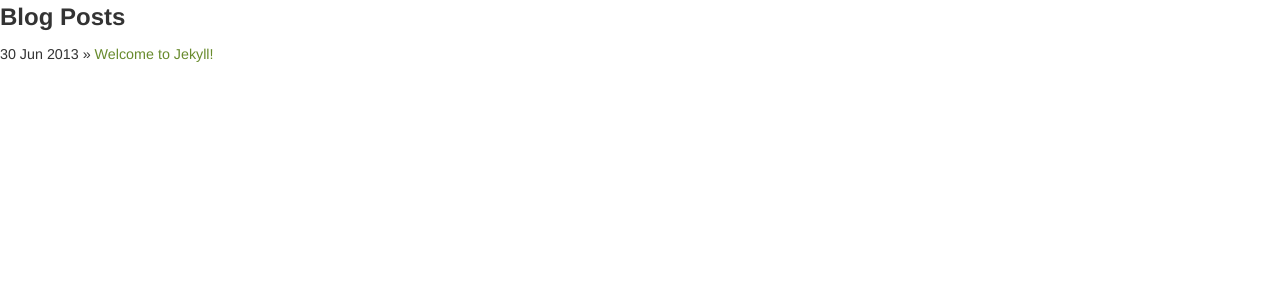
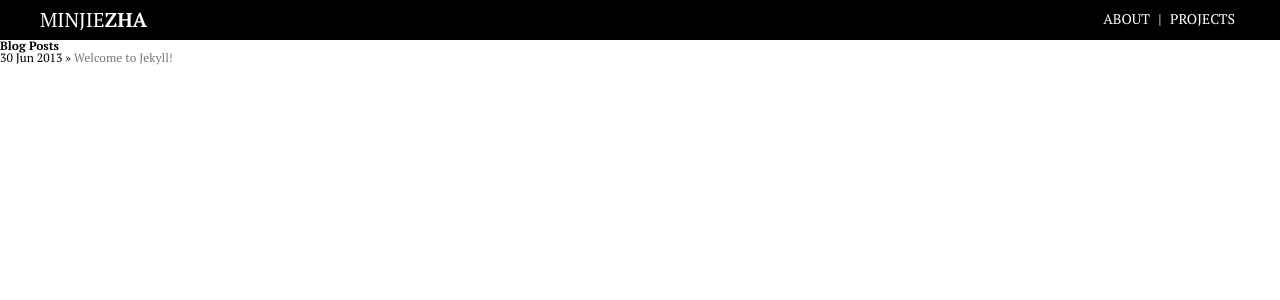
Before and after one commit to magic003/magic003.github.io, a Jekyll site: the page built from index.html, in a window 1280 px wide. Shown: the top 300 px of the page. Built offline with Jekyll 4.4.1, drawn with Linux system fonts in a browser that asks for light colours.

Commit message:
add header

```diff
--- a/_layouts/default.html
+++ b/_layouts/default.html
@@ -12,6 +12,8 @@
 
     <title>{{ page.title }}</title>
 
+    <!-- PT Serif font -->
+    <link href='http://fonts.googleapis.com/css?family=PT+Serif:400,400italic,700,700italic' rel='stylesheet' type='text/css'/>
     <!-- Rest styles for html 5 elements -->
     <link rel="stylesheet" href="/css/html5reset.css" type="text/css"/>
 
@@ -19,6 +21,22 @@
 
   </head>
   <body>
+    <div id="header">
+      <section id="name">
+        <a href="/">MINJIE<span>ZHA</span></a>
+      </section>
+      <nav>
+        <ul>
+          <li>
+            <a href="/about.html">ABOUT</a>
+            |
+          </li>
+          <li>
+            <a href="/projects.html">PROJECTS</a>
+          </li>
+        </ul>
+      </nav>
+    </div>
     {{ content }}
   </body>
 </html>
--- a/css/screen.css
+++ b/css/screen.css
@@ -9,113 +9,69 @@ html, body {
 }
 
 body {
-    background-color: white;
-    font: 14.3px/1.4 helvetica, arial, clean, sans-serif;
-    color: #333333;
+    background: none repeat scroll 0 0 transparent;
+    font-family: 'PT Serif', helvetica, serif;
+    font-size: 12px;
+    color: black;
 }
 
 a {
-    color: #688B2D;
+    color: #777777;
     text-decoration: none;
 }
 
+
 a:hover {
-    text-decoration: underline;
-}
-
-h1 {
-    margin-bottom: 10px;
-    font-size: 24px;
-}
-
-
-/* Home */
-span.previous {
-    float: left;
-}
-
-span.next {
-    float: right;
+    color: red;
 }
 
 /* Site */
-#container {
-    margin: 0 auto;
-    width: 960px;
-    padding-top: 40px;
+#header {
+    background-color: black;
+    color: white;
+    height: 20px;
+    width: 100%;
+    //border-top: 1px solid red;
+    padding-top: 10px;
+    padding-bottom: 10px;
 }
 
-#content {
+#header #name {
+    font-size: 20px;
     float: left;
-    max-width: 600px;
-    padding-bottom: 60px;
+    margin-left: 40px;
 }
 
-#sidebar {
-    float: right;
-    width: 320px;
-    padding-top: 20px;
+#header a {
+    color: white;
 }
 
-#footer {
-    padding: 10px;
-    text-align: center;
+#header a:hover {
+    color: red;
 }
 
-#addthis {
-    margin: 10px 0;
+#header #name a span{
+    font-weight: bold;
 }
 
-#rss {
-    background: none repeat scroll 0 0 #E5F9C2;
-    border: 1px solid #D7EFAE;
-    border-radius: 5px 5px 5px 5px;
-    overflow: hidden;
-    padding: 10px;
-    width: 240px;
-    margin: 30px 0;
+#header ul {
+    display: inline;
+    float: right;
+    margin-right: 40px;
+    text-align: right;
+    padding-top: 2px;
 }
 
-#rss img {
-    float: right;
-    margin-left: 10px;
+#header li {
+    display: inline;
+    list-style-type: none;
+    font-size: 14px;
 }
 
-#rss h3 {
-    position: relative;
-    top: 5px;
+#header li a {
+    margin-right: 5px;
+    margin-left: 5px;
 }
+/* Home */
 
 /* Posts */
-article.post {
-    margin-bottom: 50px;
-}
-
-.date {
-    color: #AAAAAA;
-    font-size: 13px;
-}
-
-.comments_link {
-    float: right;
-}
-
-.comments_link a {
-    color: #CBB698;
-    background: url('/images/comment.gif') no-repeat scroll left center transparent;
-    padding: 1px 0 0 20px;
-}
-
-.post_content {
-    font-size: 110%;
-    line-height: 1.5em;
-}
-
-.post_content p {
-    margin: 1em 0;
-}
-
-.post_content img {
-    box-shadow: 0 0 5px #DDDDDD;
-    margin: 0 30px;
-}
```
